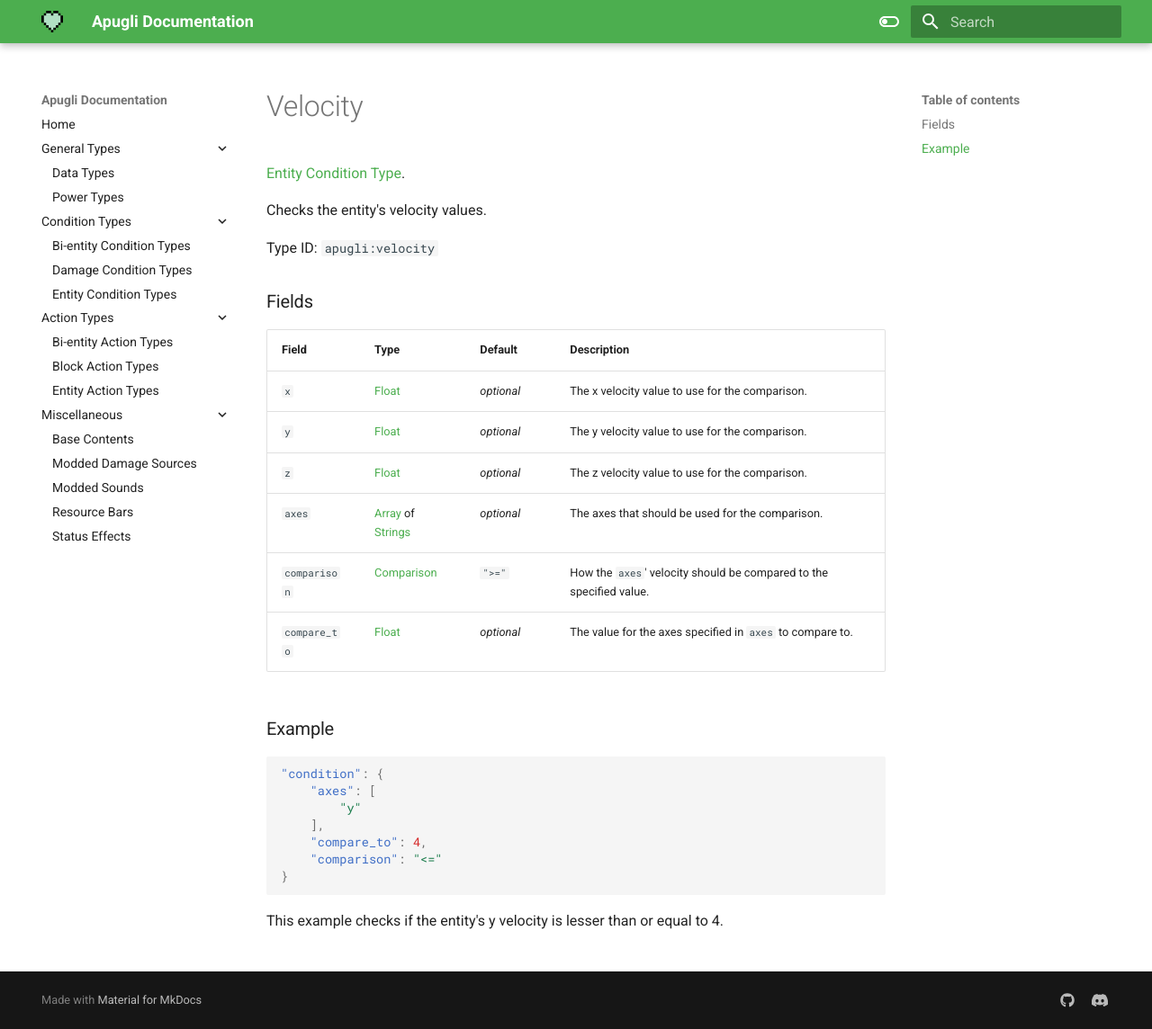
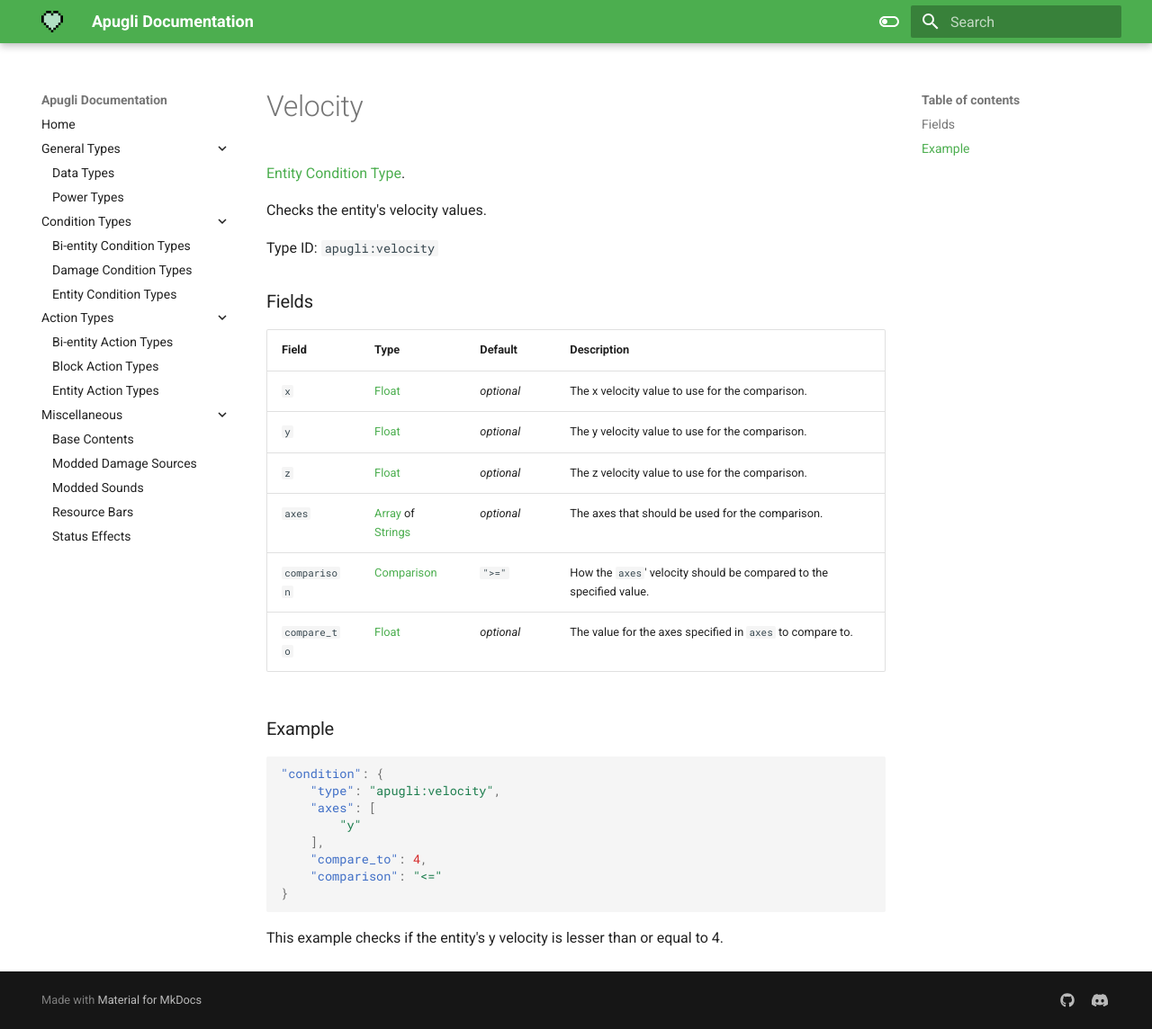
Before and after one commit to MerchantPug/apugli-docs, an MkDocs documentation site: the page built from docs/types/entity_condition_types/velocity.md, in a window 1280 px wide and 1144 px high. Shown: the whole window at 90% size. Built offline with MkDocs 1.6.1 and Material for MkDocs 9.7.7, drawn with Linux system fonts in a browser that asks for light colours.

Commit message:
Fix velocity example

````diff
--- a/docs/types/entity_condition_types/velocity.md
+++ b/docs/types/entity_condition_types/velocity.md
@@ -26,6 +26,7 @@ Field  | Type | Default | Description
 ### Example
 ```json
 "condition": {
+    "type": "apugli:velocity",
     "axes": [
         "y"
     ],
````
